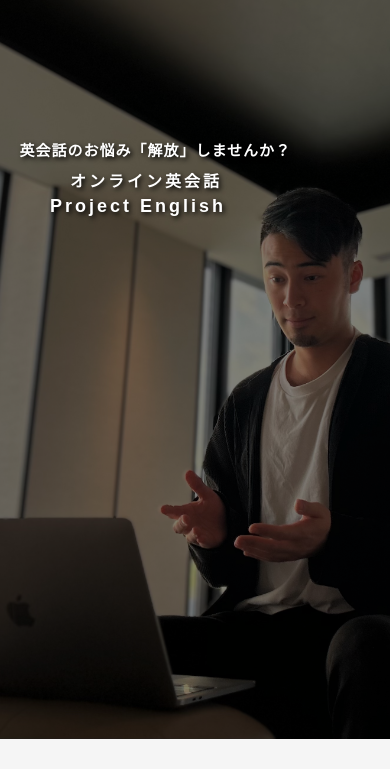
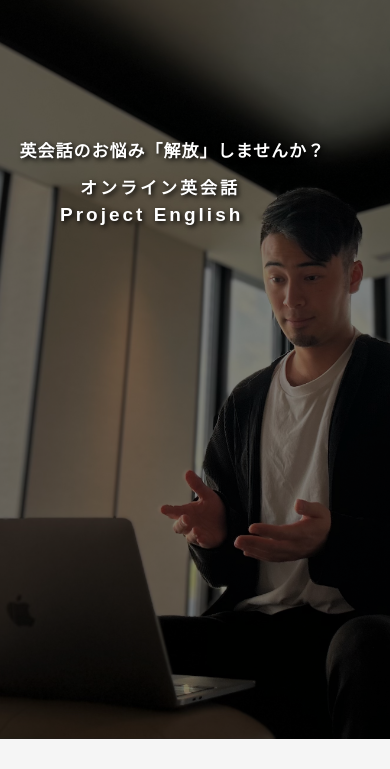
Before and after one commit to OasisTHECHEF/kenny-english, a plain HTML site: page index.html in a window 390 px wide. Shown: the part 75-844 px from the top of the page. Drawn offline with nearby package versions, Linux system fonts and the light colour scheme; files whose address does not match are found by name; a web font is replaced by a local one.

Commit message:
pg1&7 size

```diff
--- a/pgm/css/style.css
+++ b/pgm/css/style.css
@@ -1813,7 +1813,7 @@ body.scrolled #header a {
 
   .pg1-top-text h1 {
     color: #fff;
-    font-size: 15px;
+    font-size: 17px;
     letter-spacing: 1px;
   }
 
@@ -1824,7 +1824,7 @@ body.scrolled #header a {
     margin: 0 auto;
     padding: 0;
     width: 90%; /* Responsive width */
-    margin-left: 50px;
+    margin-left: 60px;
     text-align: left;
 }
 
@@ -1836,14 +1836,14 @@ body.scrolled #header a {
 }
 
 .pg1-h3 {
-  font-size: 16px; /* Adjust to match the desired alignment */
+  font-size: 17px; /* Adjust to match the desired alignment */
   margin-bottom: 5px;
   margin-left: 20px;
   letter-spacing: 3px;
 }
 
 .pg1-h1 {
-  font-size: 18px; /* Larger size for emphasis */
+  font-size: 19px; /* Larger size for emphasis */
   letter-spacing: 3px;
 }
 
@@ -2414,7 +2414,7 @@ body.scrolled #header a {
 
 .pg7-bottom-sub {
   height: auto;
-  width: 110px;
+  width: 100px;
   border-radius: 5px;
   background-color: #fff;
   border: solid 3px #E0780E;
@@ -2431,8 +2431,6 @@ body.scrolled #header a {
 
 .pg7-box-text {
   font-size: 9px;
-  padding-left: 3px;
-  padding-right: 3px;
   margin-top: 0;
 }
 
```
Also changed, not shown: free_lesson.html (+1 -1 lines).
